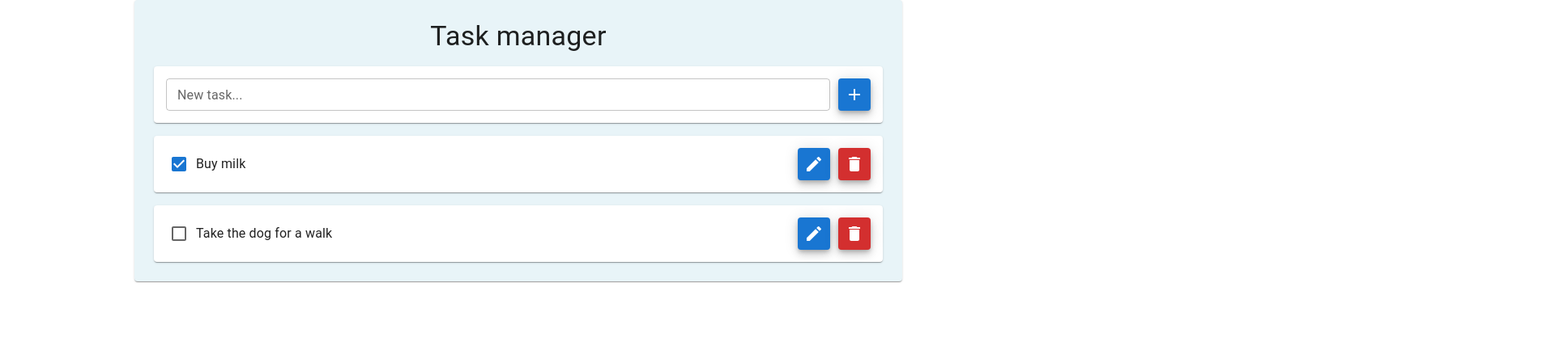
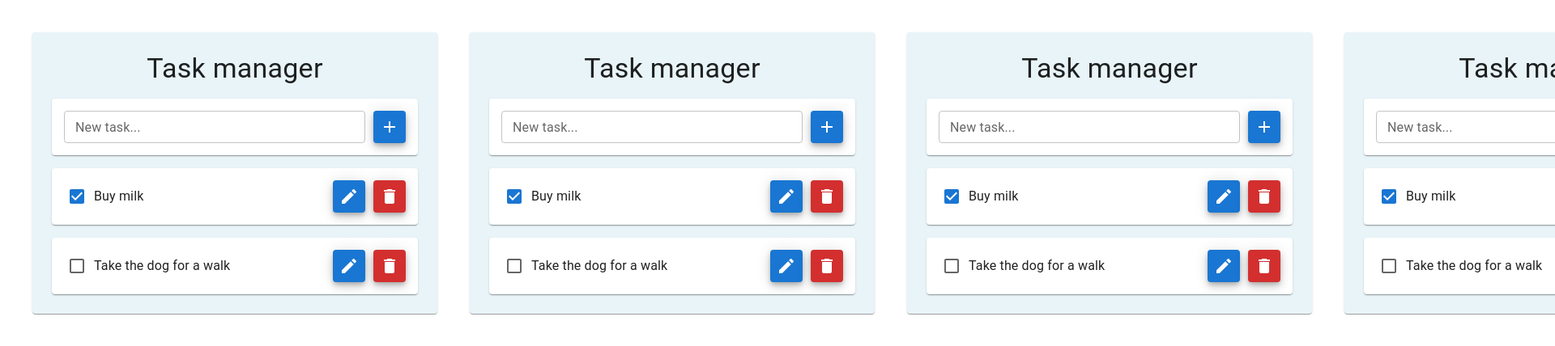
Before and after one commit to richard-nagy/task_manager, a React (Create React App) app: page / in a window 1280 px wide. Shown: the top 428 px of the page at 81% size, 1920 px wide, since content can reach past the window. Built offline with nearby package versions, Linux system fonts and the light colour scheme.

Commit message:
Add multiple columns of tasks

```diff
--- a/src/App.js
+++ b/src/App.js
@@ -1,8 +1,18 @@
+import { Container, Stack } from "@mui/system";
 import React from "react";
 import TaskList from "./components/TaskList";
 
 function App() {
-    return <TaskList />;
+    return (
+        // <Container>
+        <Stack direction="row" gap={5} p={5} sx={{ width: "max-content" }}>
+            <TaskList />
+            <TaskList />
+            <TaskList />
+            <TaskList />
+        </Stack>
+        // </Container>
+    );
 }
 
 export default App;
--- a/src/components/Task.js
+++ b/src/components/Task.js
@@ -1,4 +1,4 @@
-import { Checkbox, Stack, TextField } from "@mui/material";
+import { Checkbox, Grid, Stack, TextField } from "@mui/material";
 import React, { useState } from "react";
 import { ContainerPaper } from "../styles/common/Paper";
 import DeleteIcon from "@mui/icons-material/Delete";
@@ -7,6 +7,7 @@ import CancelIcon from "@mui/icons-material/Cancel";
 import SaveIcon from "@mui/icons-material/Save";
 import MuiFab from "../styles/common/Fab";
 import { TextContainer } from "../styles/Task";
+import { ButtonStack, ResponsiveStack } from "../styles/common/Stack";
 
 const Task = ({ item, removeTodo, updateTodo }) => {
     const [edit, setEdit] = useState(false);
@@ -47,23 +48,27 @@ const Task = ({ item, removeTodo, updateTodo }) => {
 
         return (
             <>
+                <Stack direction="row" justifyContent="flexStart" alignItems="center" width={1}>
                     <Checkbox checked={item.done} onChange={() => handleSave(!item.done)} />
                     <TextContainer>{item.text}</TextContainer>
+                </Stack>
+                <ButtonStack>
                     <MuiFab tooltip="Edit" color="primary" onClick={() => setEdit(true)}>
                         <EditIcon />
                     </MuiFab>
                     <MuiFab tooltip="Delete" color="error" onClick={handleDelete}>
                         <DeleteIcon />
                     </MuiFab>
+                </ButtonStack>
             </>
         );
     };
 
     return (
         <ContainerPaper>
-            <Stack direction="row" alignItems="center">
+            <ResponsiveStack direction="row" alignItems="center">
                 {TaskContent()}
-            </Stack>
+            </ResponsiveStack>
         </ContainerPaper>
     );
 };
--- a/src/components/TaskForm.js
+++ b/src/components/TaskForm.js
@@ -4,6 +4,7 @@ import React, { useState } from "react";
 import MuiFab from "../styles/common/Fab";
 import AddIcon from "@mui/icons-material/Add";
 import { ContainerPaper } from "../styles/common/Paper";
+import { ResponsiveStack } from "../styles/common/Stack";
 
 function TaskForm(props) {
     const [input, setInput] = useState(props.edit ? props.edit.value : "");
@@ -25,12 +26,12 @@ function TaskForm(props) {
     return (
         <ContainerPaper>
             <form onSubmit={handleSubmit}>
-                <Stack direction="row" justifyContent="space-between" alignItems="center">
+                <ResponsiveStack>
                     <TextField label="New task..." value={input} onChange={handleChange} />
                     <MuiFab tooltip="Add" color="primary" onClick={handleSubmit}>
                         <AddIcon />
                     </MuiFab>
-                </Stack>
+                </ResponsiveStack>
             </form>
         </ContainerPaper>
     );
--- a/src/components/TaskList.js
+++ b/src/components/TaskList.js
@@ -32,10 +32,10 @@ function TaskList() {
     };
 
     return (
-        <Container component="span" sx={{ width: "90%" }}>
+        <Container sx={{ width: "500px" }}>
             <Stack direction="column" justifyContent="flex-start" alignItems="center" spacing={3}>
                 <TasksContainer>
-                    <Stack direction="column" alignItems="stretch" spacing={2}>
+                    <Stack direction="column" spacing={2}>
                         <Typography variant="h4" align="center" gutterBottom={true}>
                             Task manager
                         </Typography>
--- a/src/styles/Task.js
+++ b/src/styles/Task.js
@@ -1,7 +1,8 @@
-import { Typography } from "@mui/material";
+import { Tooltip, Typography } from "@mui/material";
 
 export const TextContainer = ({ children, ...rest }) => {
     return (
+        <Tooltip placement="bottom-start" title={children}>
             <Typography
                 {...rest}
                 sx={{
@@ -13,5 +14,6 @@ export const TextContainer = ({ children, ...rest }) => {
             >
                 {children}
             </Typography>
+        </Tooltip>
     );
 };
--- a/src/styles/TaskList.js
+++ b/src/styles/TaskList.js
@@ -9,7 +9,6 @@ export const TasksContainer = ({ children, ...rest }) => {
             sx={{
                 p: 3,
                 backgroundColor: "#e8f4f8",
-                margin: 5,
                 width: "100%",
                 maxWidth: "md",
             }}
--- a/src/styles/common/Fab.js
+++ b/src/styles/common/Fab.js
@@ -4,7 +4,14 @@ import React from "react";
 export const MuiFab = ({ children, tooltip = null, ...rest }) => {
     return (
         <Tooltip title={tooltip}>
-            <Fab {...rest}>{children}</Fab>
+            <Fab
+                {...rest}
+                sx={{
+                    width: { xs: "100%", sm: "auto" },
+                }}
+            >
+                {children}
+            </Fab>
         </Tooltip>
     );
 };
--- /dev/null
+++ b/src/styles/common/Stack.js
@@ -0,0 +1,23 @@
+import { Stack } from "@mui/material";
+
+export const ResponsiveStack = ({ children, ...rest }) => {
+    return (
+        <Stack
+            alignItems="center"
+            {...rest}
+            sx={{
+                flexDirection: { xs: "column", sm: "row" },
+            }}
+        >
+            {children}
+        </Stack>
+    );
+};
+
+export const ButtonStack = ({ children, ...rest }) => {
+    return (
+        <Stack direction="row" {...rest} sx={{ width: { xs: "100%", sm: "100px" } }}>
+            {children}
+        </Stack>
+    );
+};
```
Lines whose indentation alone changed are shown as unchanged.
